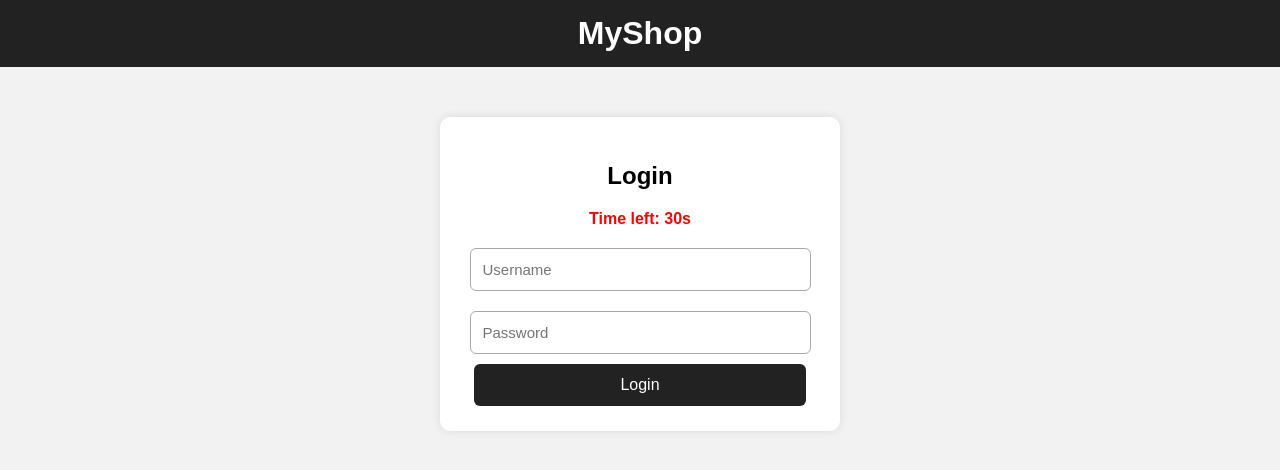
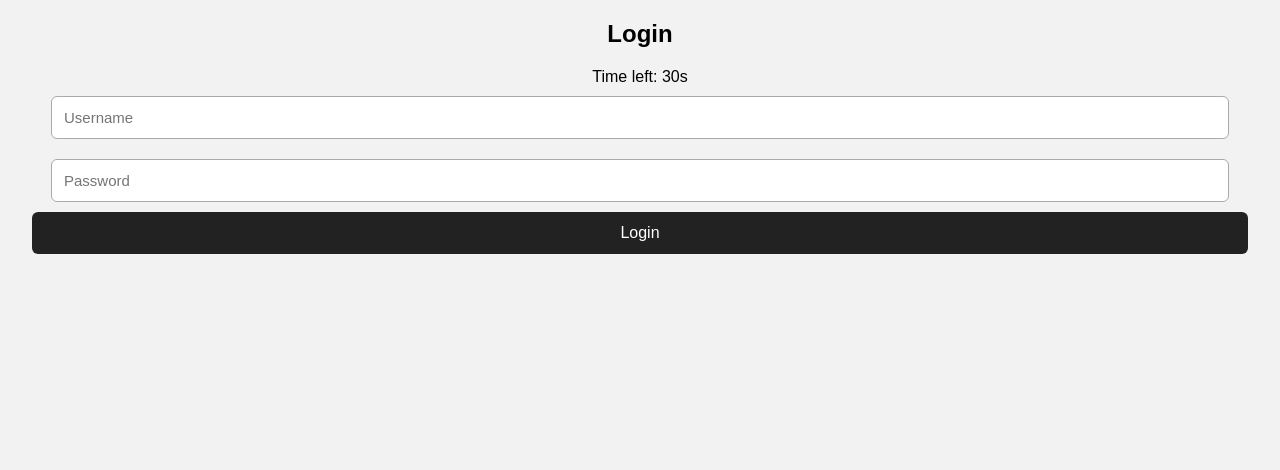
Before and after one commit to gireeshvardhanj-star/E-commerce2, a plain HTML site: page login.html in a window 1280 px wide. Drawn offline with Linux system fonts and the light colour scheme.

Commit message:
Update login.html

```diff
--- a/login.html
+++ b/login.html
@@ -1,33 +1,32 @@
 <!DOCTYPE html>
 <html lang="en">
 <head>
-  <meta charset="UTF-8">
-  <meta name="viewport" content="width=device-width, initial-scale=1.0">
-  <title>Login - MyShop</title>
-  <link rel="stylesheet" href="login.css">
+  <meta charset="UTF-8" />
+  <meta name="viewport" content="width=device-width, initial-scale=1.0" />
+  <title>Login Page</title>
+
+  <!-- EXTERNAL CSS -->
+  <link rel="stylesheet" href="login.css" />
 </head>
+
 <body>
 
-<header>
-  <h1>MyShop</h1>
-</header>
+  <div class="login-box">
+    <h2>Login</h2>
 
-<section class="login-container">
-  <h2>Login</h2>
+    <div id="loginTimer">Time left: 30s</div>
 
-  <!-- 🔥 REQUIRED TIMER TEXT (you missed this) -->
-  <p id="loginTimer" style="color:red; font-weight:bold; margin-bottom:10px;">
-    Time left: 30s
-  </p>
+    <form id="loginForm">
+      <input type="text" id="username" placeholder="Username" autocomplete="off" />
+      <input type="password" id="password" placeholder="Password" />
+      <button id="loginButton" type="submit">Login</button>
+    </form>
 
-  <form id="loginForm">
-    <input type="text" id="username" placeholder="Username" required>
-    <input type="password" id="password" placeholder="Password" required>
-    <button type="submit">Login</button>
-  </form>
+    <p id="loginMessage"></p>
+  </div>
 
-</section>
+  <!-- JS FILE -->
+  <script src="script.js"></script>
 
-<script src="script.js"></script>
 </body>
 </html>
```
